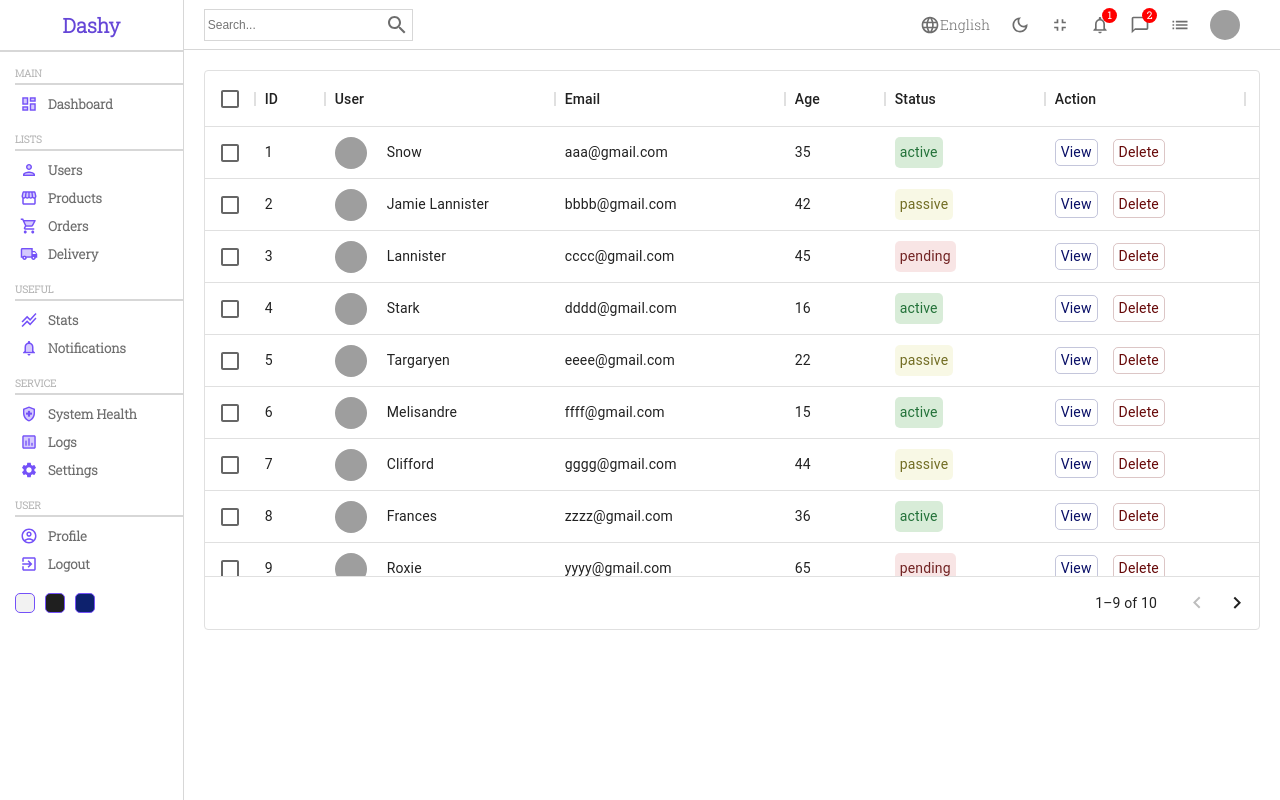
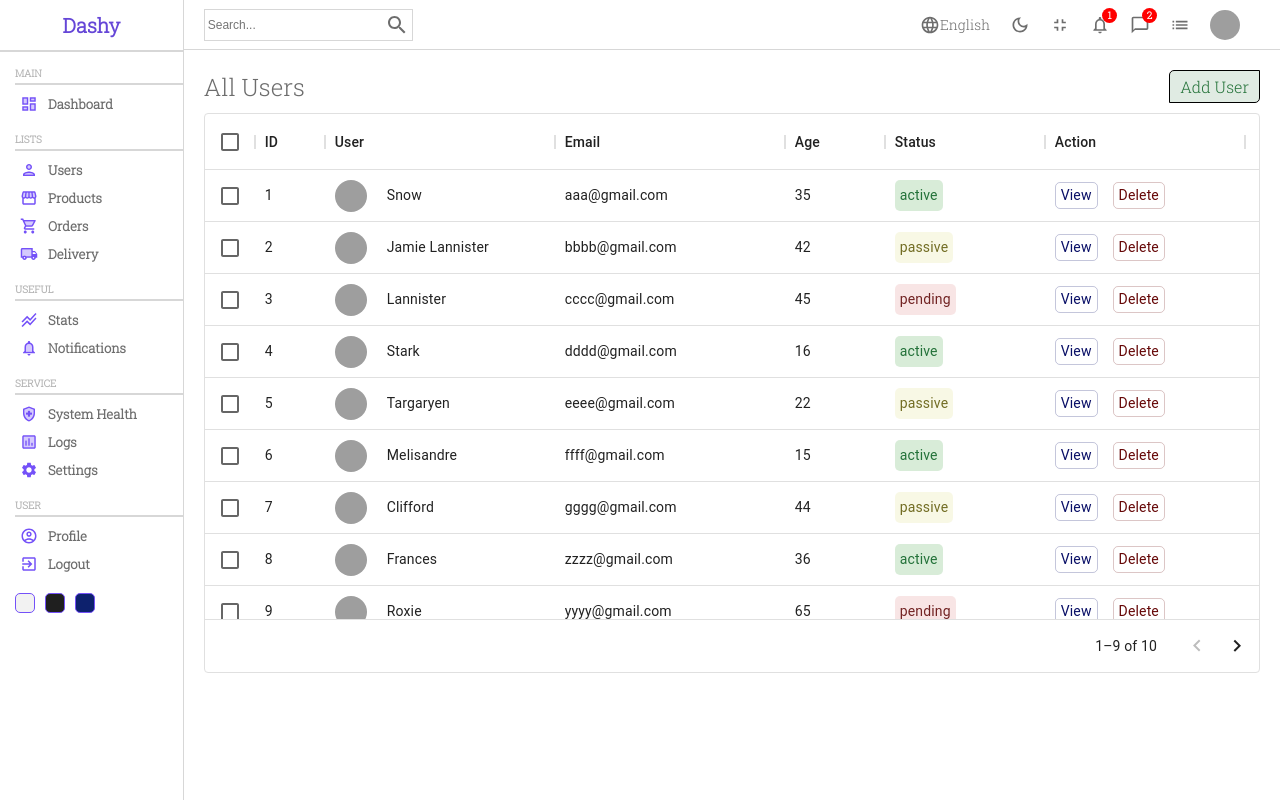
Before and after one commit to chrisalee/react_adminDash, a React (Create React App) app in the folder client/: page /users in a window 1280 px wide. Built offline with nearby package versions, Linux system fonts and the light colour scheme; grey boxes are pictures that could not be loaded.

Commit message:
links added react-router-dom

```diff
--- a/client/src/components/datatable/Datatable.js
+++ b/client/src/components/datatable/Datatable.js
@@ -1,6 +1,7 @@
 import "./datatable.scss";
 import { DataGrid } from "@mui/x-data-grid";
 import { userColumns, userRows } from "../../datatablesource";
+import { Link } from 'react-router-dom';
 
 const Datatable = () => {
   const actionColumn = [
@@ -11,7 +12,9 @@
       renderCell: () => {
         return (
           <div className="cell__action">
-            <div className="view__button">View</div>
+            <Link to='/users/:id' style={{textDecoration: "none"}}>
+              <div className="view__button">View</div>
+            </Link>
             <div className="delete__button">Delete</div>
           </div>
         );
@@ -21,6 +24,12 @@
 
   return (
     <div className="datatable">
+      <div className="datatable__title">
+        All Users
+        <Link to='/users/new' style={{textDecoration: "none"}} className='datatable__link'>
+          Add User
+        </Link>
+      </div>
       <DataGrid
         className="datagrid"
         rows={userRows}
--- a/client/src/components/datatable/datatable.scss
+++ b/client/src/components/datatable/datatable.scss
@@ -1,6 +1,32 @@
 .datatable {
   height: 600px;
   padding: 20px;
+
+  .datatable__title {
+    width: 100%;
+    font-size: 24px;
+    color: #6d6d6d;
+    margin-bottom: 10px;
+    display: flex;
+    align-items: center;
+    justify-content: space-between;
+
+    .datatable__link {
+      text-decoration: none;
+      color: #237239;
+      font-size: 16px;
+      padding: 5px 10px;
+      font-weight: 300;
+      border: 1px solid #000000;
+      border-radius: 5px 0px 5px 0px;
+      background-color: #23723924;
+
+      &:hover {
+        background-color: #237239;
+        color: #ffffff;
+      }
+    }
+  }
 
   .cell__withImg {
     display: flex;
--- a/client/src/components/sidebar/Sidebar.js
+++ b/client/src/components/sidebar/Sidebar.js
@@ -1,46 +1,57 @@
 import "./sidebar.scss";
-import DashboardTwoToneIcon from '@mui/icons-material/DashboardTwoTone';
-import PersonTwoToneIcon from '@mui/icons-material/PersonTwoTone';
-import StorefrontTwoToneIcon from '@mui/icons-material/StorefrontTwoTone';
-import ShoppingCartTwoToneIcon from '@mui/icons-material/ShoppingCartTwoTone';
-import NotificationsNoneTwoToneIcon from '@mui/icons-material/NotificationsNoneTwoTone';
-import StackedLineChartTwoToneIcon from '@mui/icons-material/StackedLineChartTwoTone';
-import LocalShippingTwoToneIcon from '@mui/icons-material/LocalShippingTwoTone';
-import SettingsIcon from '@mui/icons-material/Settings';
-import HealthAndSafetyTwoToneIcon from '@mui/icons-material/HealthAndSafetyTwoTone';
-import InsertChartTwoToneIcon from '@mui/icons-material/InsertChartTwoTone';
+import DashboardTwoToneIcon from "@mui/icons-material/DashboardTwoTone";
+import PersonTwoToneIcon from "@mui/icons-material/PersonTwoTone";
+import StorefrontTwoToneIcon from "@mui/icons-material/StorefrontTwoTone";
+import ShoppingCartTwoToneIcon from "@mui/icons-material/ShoppingCartTwoTone";
+import NotificationsNoneTwoToneIcon from "@mui/icons-material/NotificationsNoneTwoTone";
+import StackedLineChartTwoToneIcon from "@mui/icons-material/StackedLineChartTwoTone";
+import LocalShippingTwoToneIcon from "@mui/icons-material/LocalShippingTwoTone";
+import SettingsIcon from "@mui/icons-material/Settings";
+import HealthAndSafetyTwoToneIcon from "@mui/icons-material/HealthAndSafetyTwoTone";
+import InsertChartTwoToneIcon from "@mui/icons-material/InsertChartTwoTone";
 import AccountCircleOutlinedIcon from "@mui/icons-material/AccountCircleOutlined";
 import ExitToAppIcon from "@mui/icons-material/ExitToApp";
+import { Link } from "react-router-dom";
 
 const Sidebar = () => {
   return (
     <div className="sidebar">
       <div className="top">
+        <Link to="/" style={{ textDecoration: "none" }}>
           <div className="logo">Dashy</div>
+        </Link>
       </div>
       <hr />
       <div className="center">
         <ul>
           <p className="title">MAIN</p>
           <hr />
+          <Link to="/" style={{ textDecoration: "none" }}>
             <li>
               <DashboardTwoToneIcon className="icon" />
               <span>Dashboard</span>
             </li>
+          </Link>
           <p className="title">LISTS</p>
           <hr />
+          <Link to="/users" style={{ textDecoration: "none" }}>
             <li>
               <PersonTwoToneIcon className="icon" />
               <span>Users</span>
             </li>
+          </Link>
+          <Link to="/products" style={{ textDecoration: "none" }}>
             <li>
               <StorefrontTwoToneIcon className="icon" />
               <span>Products</span>
             </li>
+          </Link>
+          <Link to='/orders' style={{textDecoration: "none"}}>
           <li>
             <ShoppingCartTwoToneIcon className="icon" />
             <span>Orders</span>
           </li>
+          </Link>
           <li>
             <LocalShippingTwoToneIcon className="icon" />
             <span>Delivery</span>
@@ -76,7 +87,7 @@
             <span>Profile</span>
           </li>
           <li>
-          <ExitToAppIcon  className="icon" />
+            <ExitToAppIcon className="icon" />
             <span>Logout</span>
           </li>
         </ul>
```
Lines whose indentation alone changed are shown as unchanged.
